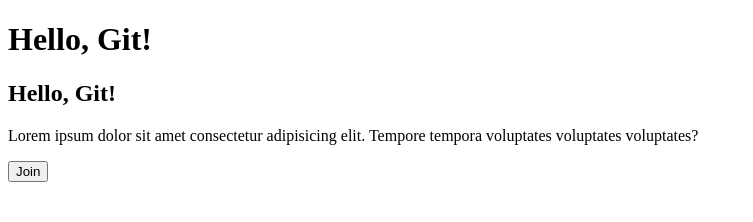
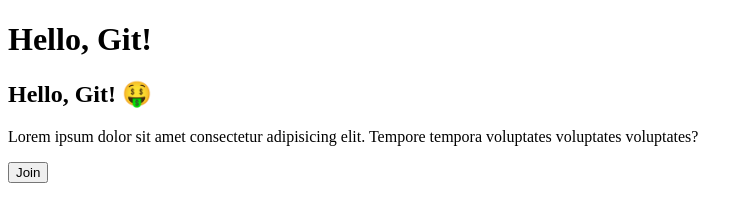
Before and after one commit to Sebastian-Prieto/git, a plain HTML site: page index.html in a window 1280 px wide. Shown: the full height of the page, 0-753 px from the left. Drawn offline with Linux system fonts and the light colour scheme.

Commit message:
Add emoji

```diff
--- a/index.html
+++ b/index.html
@@ -8,7 +8,7 @@
 <body>
     <h1>Hello, Git!</h1>
     <div id="app">
-        <h2>Hello, Git!</h2>
+        <h2>Hello, Git! 🤑</h2>
         <p>
             Lorem ipsum dolor sit amet consectetur adipisicing elit. Tempore tempora voluptates
             voluptates voluptates?
```
